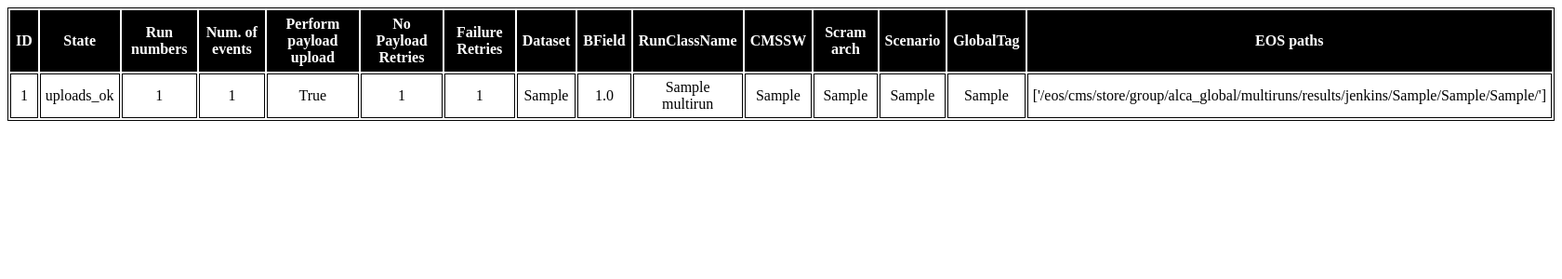
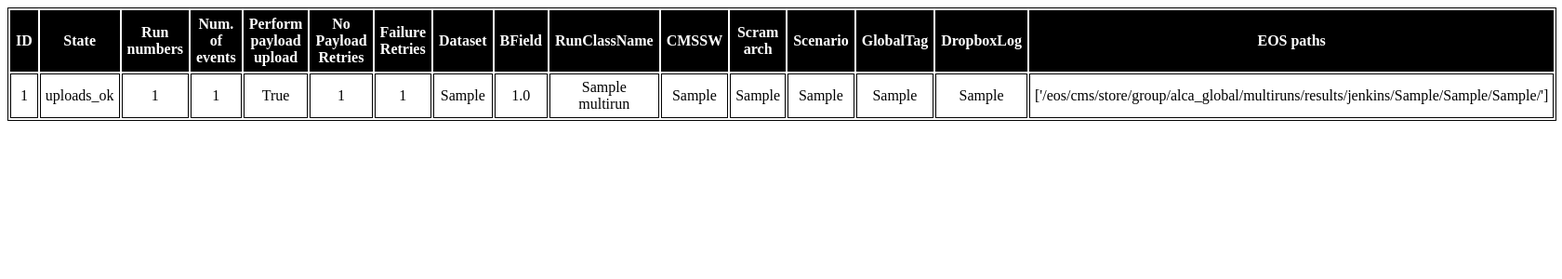
Before and after one commit to piotroramus/cmsPCLHarvesting, a Flask app: page /display/ in a window 1680 px wide. Shown: the top 300 px of the page at 93% size. Run offline with Flask 2, Linux system fonts and the light colour scheme; tables that the repository leaves empty hold one stand-in row (values such as "Sample post"); parts of the project's set-up code (start-up, migrations or seed data) failed here and were passed over.

Commit message:
Added dropbox log link to HTML table

```diff
--- a/app/templates/multirun_table.html
+++ b/app/templates/multirun_table.html
@@ -15,6 +15,7 @@
         <th>Scram arch</th>
         <th>Scenario</th>
         <th>GlobalTag</th>
+        <th>DropboxLog</th>
         <th>EOS paths</th>
     </thead>
 
@@ -39,6 +40,7 @@
             <td>{{ m.scram_arch }}</td>
             <td>{{ m.scenario }}</td>
             <td>{{ m.global_tag }}</td>
+            <td>{{ m.dropbox_log }}</td>
             <td>{{ m.eos_dir }}</td>
         </tr>
         {% endfor %}
```
